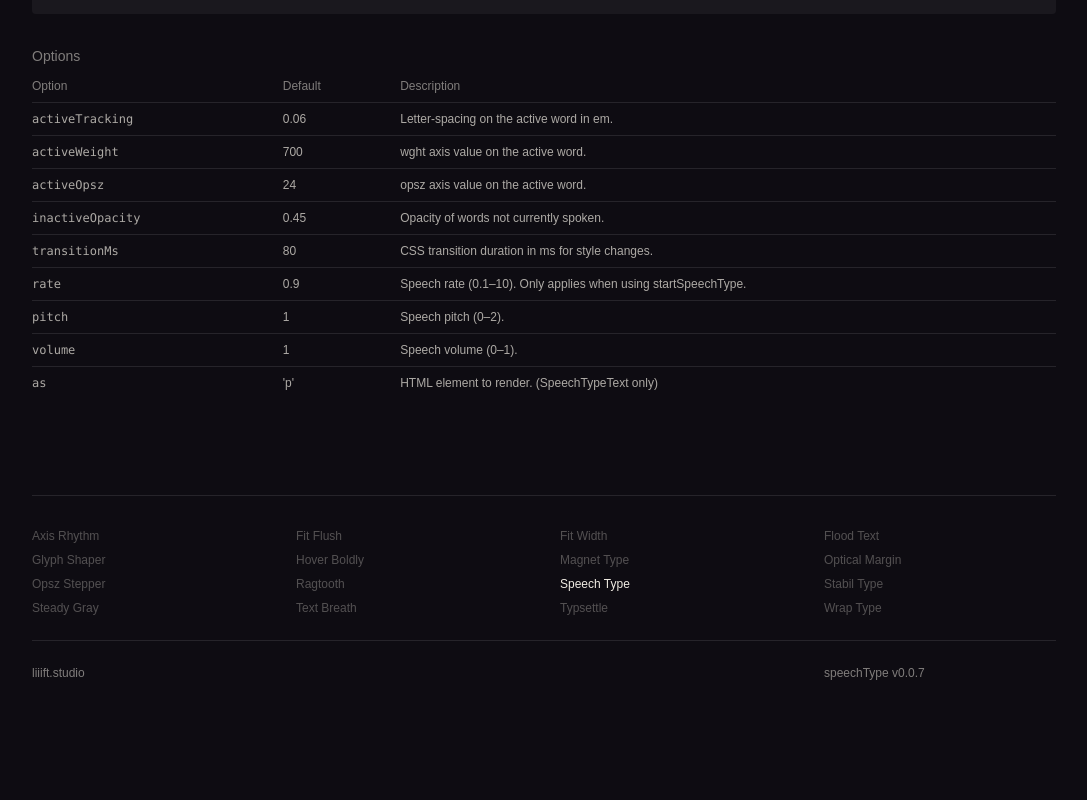
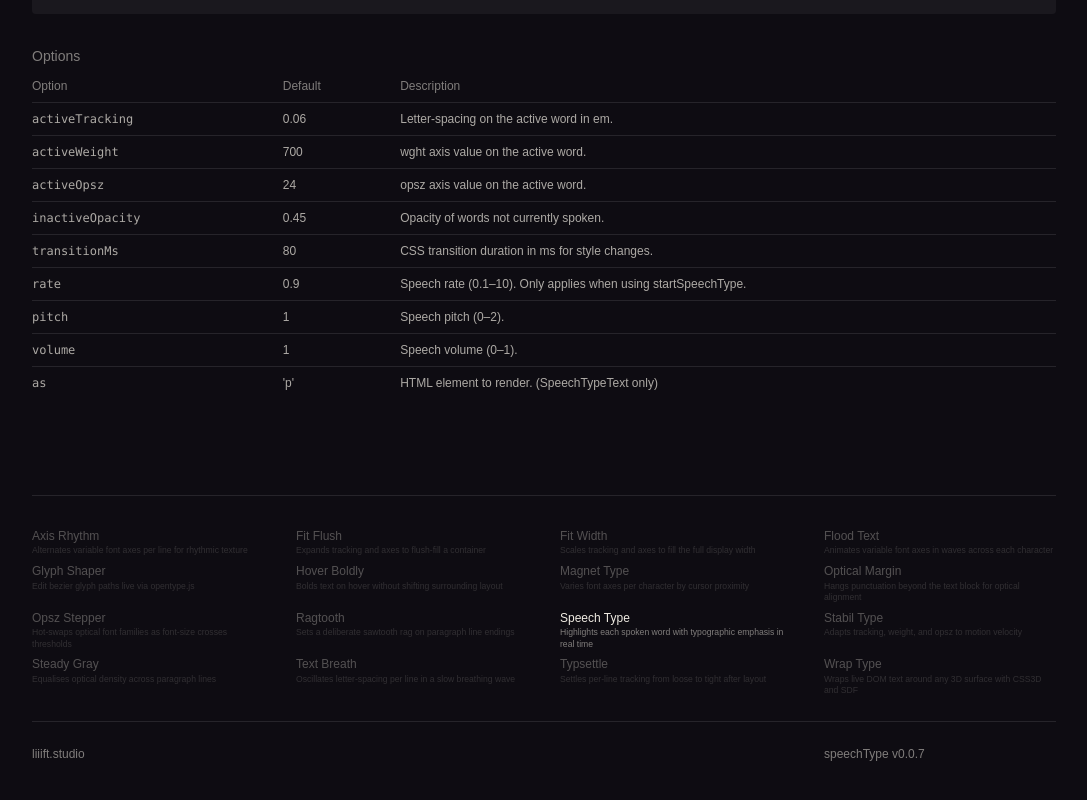
Before and after one commit to Liiift-Studio/speechType, a Next.js app in the folder site/: page / in a window 1280 px wide. Shown: the part 2589-3389 px from the top of the page, without its empty margins (96-1183 px from the left). Before the commit the page ends 3350 px from the top, so only its background shows below. Built offline with nearby package versions, Linux system fonts and the light colour scheme; a web font is replaced by a local one.

Commit message:
ToolDirectory: add descriptions, update URLs

```diff
--- a/site/src/components/ToolDirectory.tsx
+++ b/site/src/components/ToolDirectory.tsx
@@ -1,41 +1,48 @@
 // Directory of all Liiift type tools — displayed in each tool site footer
 
 const TOOLS = [
-	{ name: "Axis Rhythm",    url: "https://axisrhythm.com",    id: "axisRhythm"    },
-	{ name: "Fit Flush",      url: "https://fit-flush.com",      id: "fitFlush"      },
-	{ name: "Fit Width",      url: "https://fitwidth.com",      id: "fitWidth"      },
-	{ name: "Flood Text",     url: "https://floodtext.com",     id: "floodText"     },
-	{ name: "Glyph Shaper",   url: "https://glyphshaper.com",   id: "glyphShaper"   },
-	{ name: "Hover Boldly",   url: "https://hoverboldly.com",   id: "hoverBoldly"   },
-	{ name: "Magnet Type",    url: "https://magnettype.com",    id: "magnetType"    },
-	{ name: "Optical Margin", url: "https://opticalmargin.com", id: "opticalMargin" },
-	{ name: "Opsz Stepper",   url: "https://opszstepper.com",   id: "opszStepper"   },
-	{ name: "Ragtooth",       url: "https://ragtooth.com",      id: "ragtooth"      },
-	{ name: "Speech Type",    url: "https://speechtype.vercel.app",    id: "speechType"    },
-	{ name: "Stabil Type",    url: "https://stabiltype-liiift.vercel.app",    id: "stabilType"    },
-	{ name: "Steady Gray",    url: "https://steadygray.com",    id: "steadyGray"    },
-	{ name: "Text Breath",    url: "https://textbreath.com",    id: "textBreath"    },
-	{ name: "Typsettle",      url: "https://typsettle.com",     id: "typsettle"     },
-	{ name: "Wrap Type",      url: "https://wraptype.com",      id: "wrapType"      },
+	{ name: "Axis Rhythm",    url: "https://axisrhythm.com",                    id: "axisRhythm",    desc: "Alternates variable font axes per line for rhythmic texture",         short: "Per-line axis rhythm"   },
+	{ name: "Fit Flush",      url: "https://fit-flush.com",                      id: "fitFlush",      desc: "Expands tracking and axes to flush-fill a container",                  short: "Flush-fill container"   },
+	{ name: "Fit Width",      url: "https://fitwidth.com",                       id: "fitWidth",      desc: "Scales tracking and axes to fill the full display width",              short: "Fill display width"     },
+	{ name: "Flood Text",     url: "https://floodtext.com",                      id: "floodText",     desc: "Animates variable font axes in waves across each character",           short: "Per-char wave"          },
+	{ name: "Glyph Shaper",   url: "https://glyphshaper.com",                   id: "glyphShaper",   desc: "Edit bezier glyph paths live via opentype.js",                         short: "Edit glyph paths"       },
+	{ name: "Hover Boldly",   url: "https://hoverboldly.com",                   id: "hoverBoldly",   desc: "Bolds text on hover without shifting surrounding layout",              short: "Bold, no shift"         },
+	{ name: "Magnet Type",    url: "https://magnettype.com",                     id: "magnetType",    desc: "Varies font axes per character by cursor proximity",                   short: "Cursor-field axes"      },
+	{ name: "Optical Margin", url: "https://opticalmargin.com",                  id: "opticalMargin", desc: "Hangs punctuation beyond the text block for optical alignment",        short: "Hanging punctuation"    },
+	{ name: "Opsz Stepper",   url: "https://opszstepper.com",                   id: "opszStepper",   desc: "Hot-swaps optical font families as font-size crosses thresholds",      short: "Font-size steps"        },
+	{ name: "Ragtooth",       url: "https://ragtooth.com",                       id: "ragtooth",      desc: "Sets a deliberate sawtooth rag on paragraph line endings",             short: "Sawtooth rag"           },
+	{ name: "Speech Type",    url: "https://speechtype.vercel.app",              id: "speechType",    desc: "Highlights each spoken word with typographic emphasis in real time",   short: "Voice emphasis"         },
+	{ name: "Stabil Type",    url: "https://stabiltype-liiift.vercel.app",       id: "stabilType",    desc: "Adapts tracking, weight, and opsz to motion velocity",                 short: "Motion-adaptive"        },
+	{ name: "Steady Gray",    url: "https://steadygray.com",                     id: "steadyGray",    desc: "Equalises optical density across paragraph lines",                     short: "Optical density"        },
+	{ name: "Text Breath",    url: "https://textbreath.com",                     id: "textBreath",    desc: "Oscillates letter-spacing per line in a slow breathing wave",          short: "Breathing spacing"      },
+	{ name: "Typsettle",      url: "https://typsettle.com",                      id: "typsettle",     desc: "Settles per-line tracking from loose to tight after layout",           short: "Tracking settle"        },
+	{ name: "Wrap Type",      url: "https://wraptype.com",                       id: "wrapType",      desc: "Wraps live DOM text around any 3D surface with CSS3D and SDF",        short: "3D text wrap"           },
 ]
 
 /** Links to all tools; highlights the current one without a link. */
 export default function ToolDirectory({ current }: { current: string }) {
 	return (
-		<nav aria-label="Other type tools" className="grid grid-cols-2 sm:grid-cols-4 gap-x-8 gap-y-2">
-			{TOOLS.map((tool) =>
-				tool.id === current ? (
-					<span key={tool.id} className="opacity-100 text-left">{tool.name}</span>
+		<nav aria-label="Other type tools" className="grid grid-cols-2 sm:grid-cols-4 gap-x-8" style={{ rowGap: '0.5em' }}>
+			{TOOLS.map((tool) => {
+				const label = (
+					<>
+						<span>{tool.name}</span>
+						<span className="hidden sm:block" style={{ fontSize: '0.72em', opacity: 0.5, marginTop: '0.18em' }}>{tool.desc}</span>
+						<span className="sm:hidden" style={{ fontSize: '0.72em', opacity: 0.5, marginTop: '0.18em' }}>{tool.short}</span>
+					</>
+				)
+				return tool.id === current ? (
+					<span key={tool.id} className="flex flex-col opacity-100 text-left">{label}</span>
 				) : (
 					<a
 						key={tool.id}
 						href={tool.url}
-						className="opacity-30 hover:opacity-100 transition-opacity text-left"
+						className="flex flex-col opacity-30 hover:opacity-100 transition-opacity text-left"
 					>
-						{tool.name}
+						{label}
 					</a>
 				)
-			)}
+			})}
 		</nav>
 	)
 }
```
